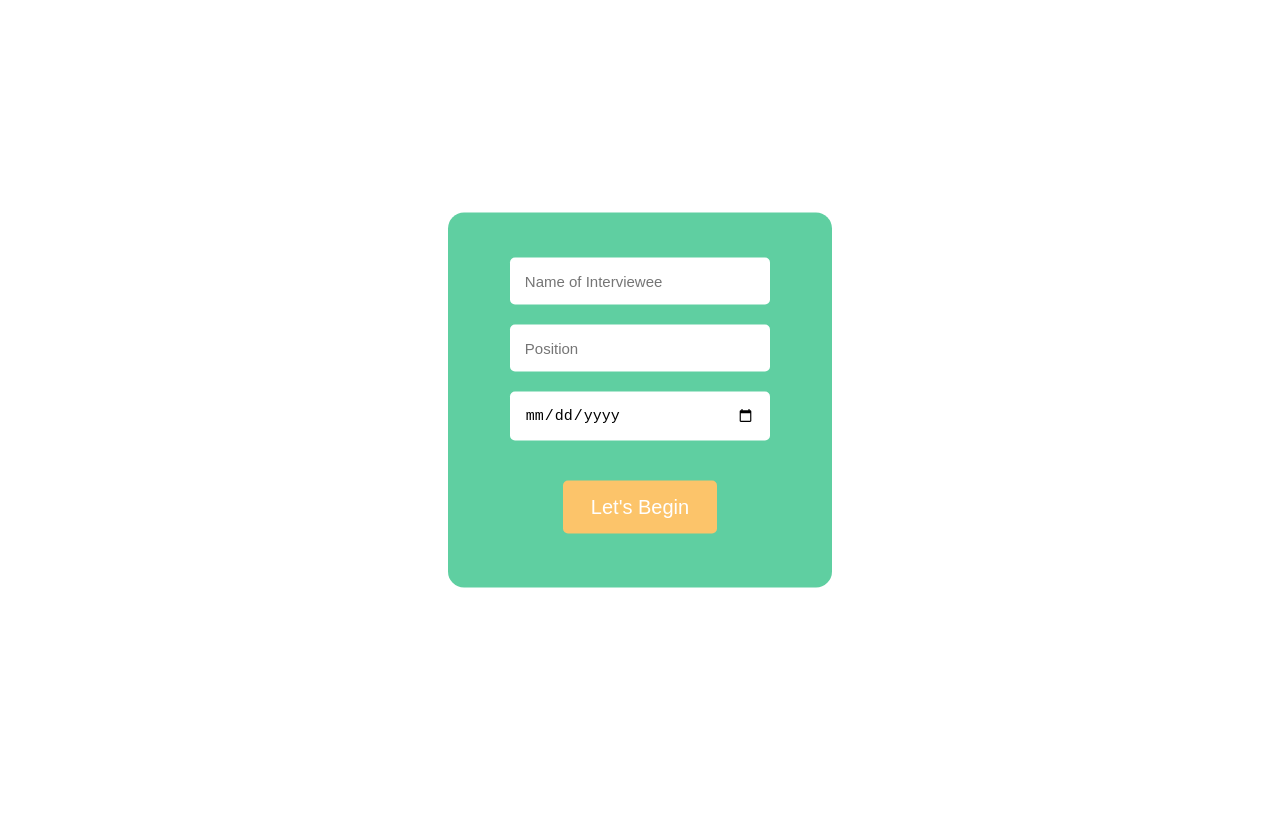
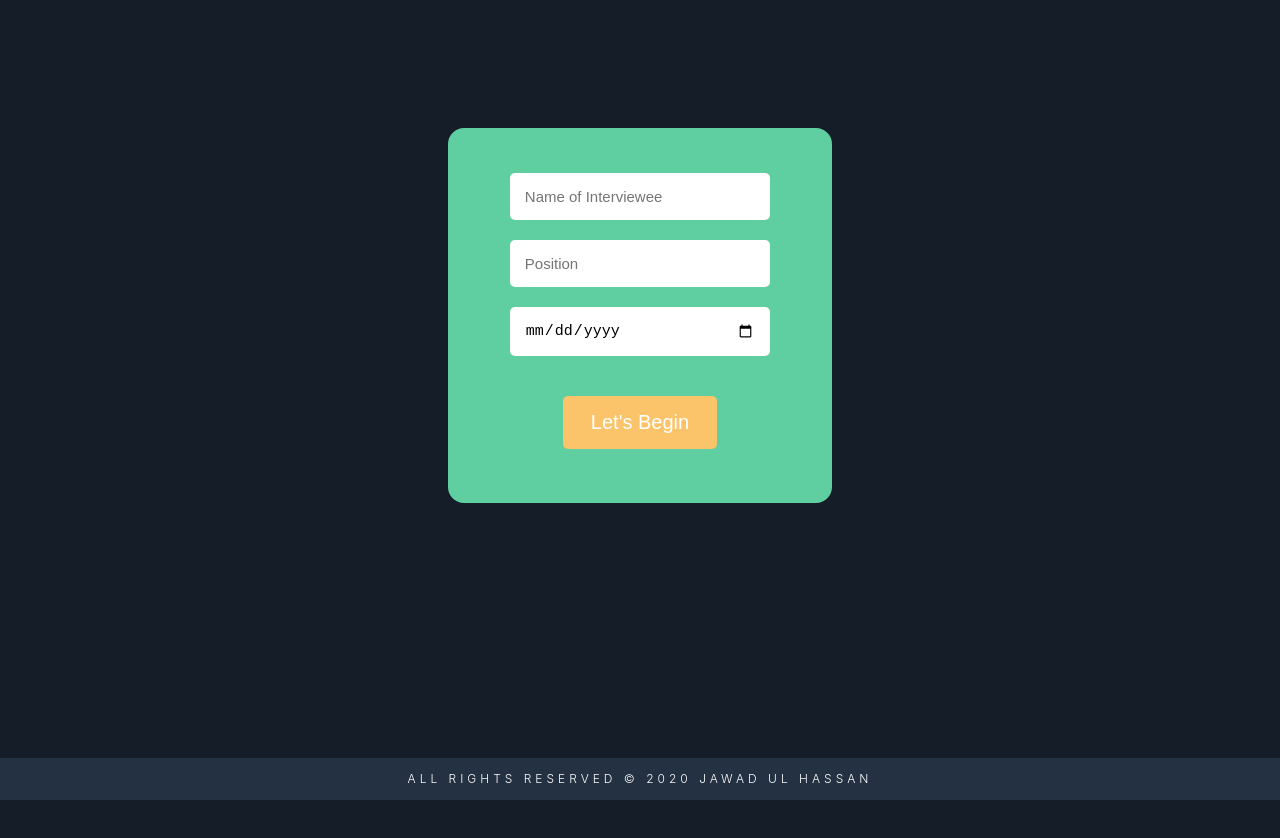
Before and after one commit to jawadulhassan/interview-conductor, a React (Create React App) app: page /#/ in a window 1280 px wide. Shown: the top 838 px of the page. Before the commit the page ends 800 px from the top, so only its background shows below. Built offline with nearby package versions, Linux system fonts and the light colour scheme.

Commit message:
background + copyrights updated

```diff
--- a/src/App.css
+++ b/src/App.css
@@ -1,3 +1,7 @@
+body, html {
+  overflow-x: hidden;
+  overflow-y: hidden;
+}
 .main-wrapper {
   display: flex;
   flex: 1;
@@ -10,14 +14,10 @@
   width: 30%;
   height: 350px;
   background: #5fcfa1;
-  position: absolute;
-  top: 50%;
-  left: 50%;
-  margin-right: -50%;
-  transform: translate(-50%, -50%);
   border-radius: 1rem;
   justify-content: center;
   text-align: center;
+  margin-top: 10%;
   padding-top: 25px;
 }
 .info-box input {
@@ -74,7 +74,7 @@
   padding: 20px 40px;
   position: fixed;
   z-index: 20;
-  bottom: 0;
+  bottom: 40px;
   color: #ffffff;
   border-top-left-radius: 5px;
   border-top-right-radius: 5px;
@@ -138,19 +138,47 @@
   text-align: center;
 }
 .interview-info-wrapper {
-  margin: 80px;
+  margin: 50px;
 }
 .interview-info-wrapper table,
 th,
 td {
-  border: 1px solid black;
+  border: 1px solid white;
   border-collapse: collapse;
+  color: white;
 }
 th,
 td {
   padding: 10px;
   text-align: left;
 }
+.page-wrapper{
+  padding-bottom: 65%;
+  display: flex;
+  flex: 1 1;
+  justify-content: center;
+  align-items: center;
+  background-color: #141d28;
+}
 .note {
   color: #6c757d !important;
 }
+.ds.ms {
+  background-color: #233142;
+}
+.page_copyright {
+  font-size: 12px;
+  font-weight: 300;
+  text-transform: uppercase;
+  letter-spacing: 4px;
+  line-height: 1;
+  position: fixed;
+  bottom: 0px;
+  width: 100%;
+  padding: 15px;
+  text-align: center;
+}
+.ds {
+  background-color: #141d28;
+  color: #fff;
+}
--- a/src/components/Interview/Report.js
+++ b/src/components/Interview/Report.js
@@ -83,7 +83,7 @@ function Report(props) {
 
   return (
     <div className="report-wrapper">
-      <h1>Final Report</h1>
+      <h1 style={{color: 'white'}}>Final Report</h1>
       <div className="interview-info-wrapper">
         <table style={{ width: "100%" }}>
           <tbody>
--- a/src/components/Interview/Timer.js
+++ b/src/components/Interview/Timer.js
@@ -1,4 +1,4 @@
-import React, { useState } from "react";
+import React from "react";
 
 function TimerWidget(props) {
   const { setInterviewEnded, timer, setTimer } = props;
--- a/src/index.js
+++ b/src/index.js
@@ -7,7 +7,18 @@ import * as serviceWorker from "./serviceWorker";
 
 ReactDOM.render(
   <div className="main-wrapper">
-    <App />
+    <div className="page-wrapper">
+      <App />
+    </div>
+    <section className="page_copyright ds ms s-pt-20 s-pb-20 s-pb-20 s-pb-20 s-pb-20 s-pb-20">
+      <div className="container">
+        <div className="row align-items-center">
+          <div className="col-sm-12 text-center">
+            All Rights Reserved © 2020 Jawad Ul Hassan
+          </div>
+        </div>
+      </div>
+    </section>
   </div>,
   document.getElementById("root")
 );
```
